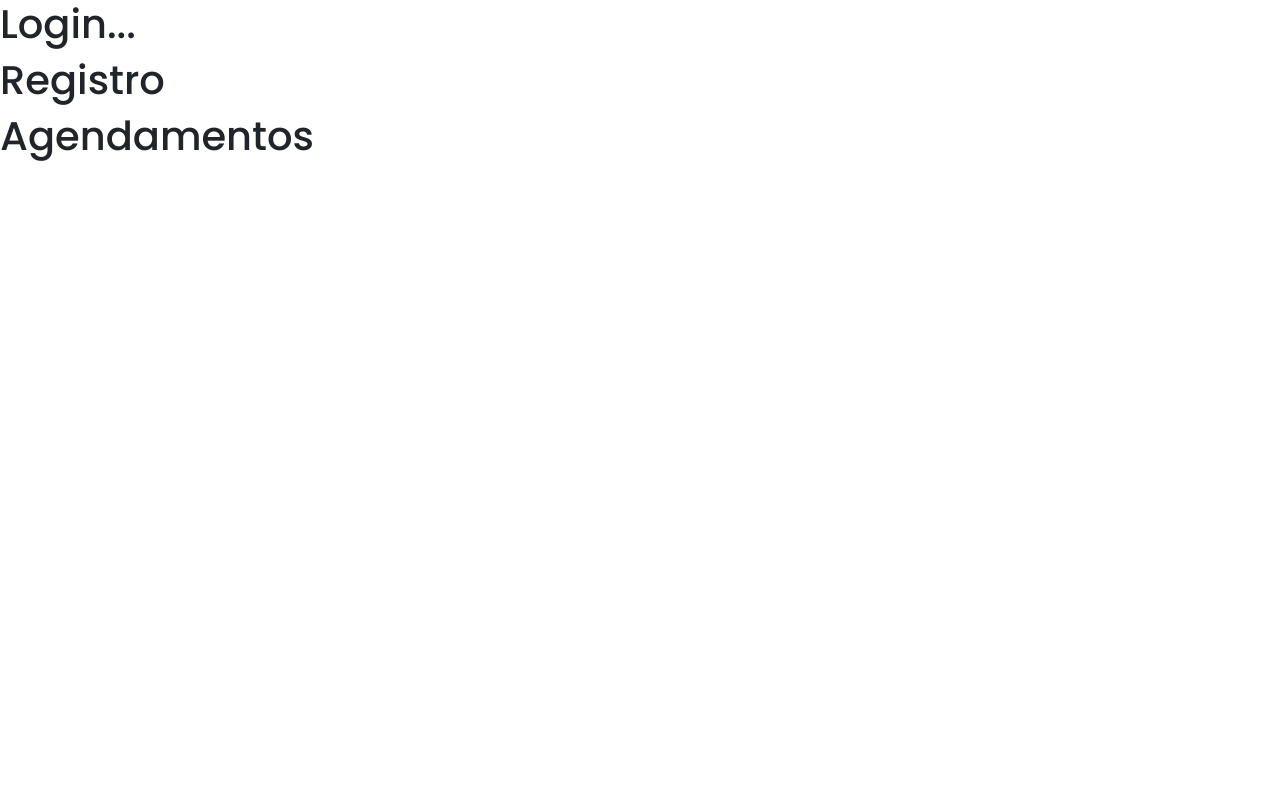
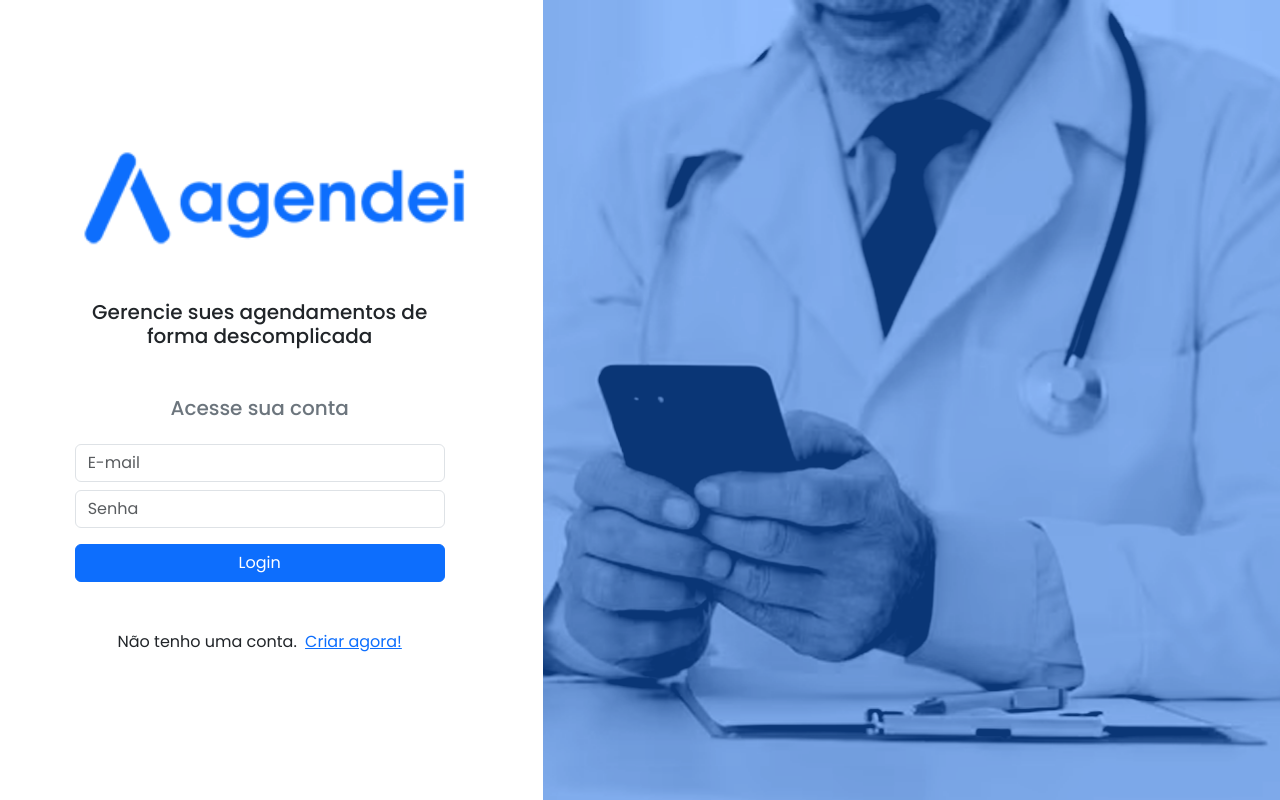
Before and after one commit to mateusribeirocampos/dragenda, a React (Vite) app in the folder agendei-web/: page / in a window 1280 px wide. Built offline with nearby package versions, Linux system fonts and the light colour scheme.

Commit message:
feat: login page created

```diff
--- a/agendei-web/src/main.jsx
+++ b/agendei-web/src/main.jsx
@@ -1,13 +1,13 @@
 import { createRoot } from 'react-dom/client'
 import Login from './pages/login/login.jsx'
-import Register from './pages/register/register.jsx'
-import Appointments from './pages/appointments/appointments.jsx'
+//import Register from './pages/register/register.jsx'
+//import Appointments from './pages/appointments/appointments.jsx'
 import "./styles/global.css"
 
 createRoot(document.getElementById('root')).render(
   <div>
     <Login/>
-    <Register />
-    <Appointments />
+    {/*<Register />*/}
+    {/*<Appointments />*/}
   </div>
 )
--- a/agendei-web/src/pages/login/login.css
+++ b/agendei-web/src/pages/login/login.css
@@ -0,0 +1,15 @@
+.form-signin {
+  width: 400px;
+  padding: 15px;
+}
+
+.background-login {
+  object-fit: cover;
+  width: 100%;
+  height: 100vh;
+  object-position: center;
+}
+
+.logo {
+  width: 400px;
+}
--- a/agendei-web/src/pages/login/login.jsx
+++ b/agendei-web/src/pages/login/login.jsx
@@ -1,10 +1,43 @@
-
+import "./login.css";
+import logo from "../../assets/logo.png";
+import fundo from "../../assets/fundo.png";
 
 function Login() {
-  return <>
-  <h1>Login...</h1>
-  </>
+  return (
+    <div className="row">
+      <div className="col-sm-5 d-flex justify-content-center align-items-center text-center">
+        <form className="form-signin" action="">
+          <img src={logo} alt="Logo do aplicativo" className="logo mb-5" />
+          <h5 className="mb-5">
+            Gerencie sues agendamentos de forma descomplicada
+          </h5>
+          <h5 className="mb-3 text-secondary">Acesse sua conta</h5>
 
+          <div className="mt-4">
+            <input type="email" placeholder="E-mail" className="form-control" />
+          </div>
+          <div className="mt-2">
+            <input
+              type="password"
+              placeholder="Senha"
+              className="form-control"
+            />
+          </div>
+          <div className="mt-3 mb-5">
+            <button className="btn btn-primary w-100">Login</button>
+          </div>
+
+          <div>
+            <span className="me-1">Não tenho uma conta. </span>
+            <a href="#">Criar agora!</a>
+          </div>
+        </form>
+      </div>
+      <div className="col-sm-7">
+        <img src={fundo} alt="Imagem de fundo" className="background-login" />
+      </div>
+    </div>
+  );
 }
 
 export default Login;
--- a/agendei-web/src/styles/global.css
+++ b/agendei-web/src/styles/global.css
@@ -2,4 +2,5 @@
 
 html, body {
   font-family: "Poppins";
+  overflow-x: hidden;
 }
```
